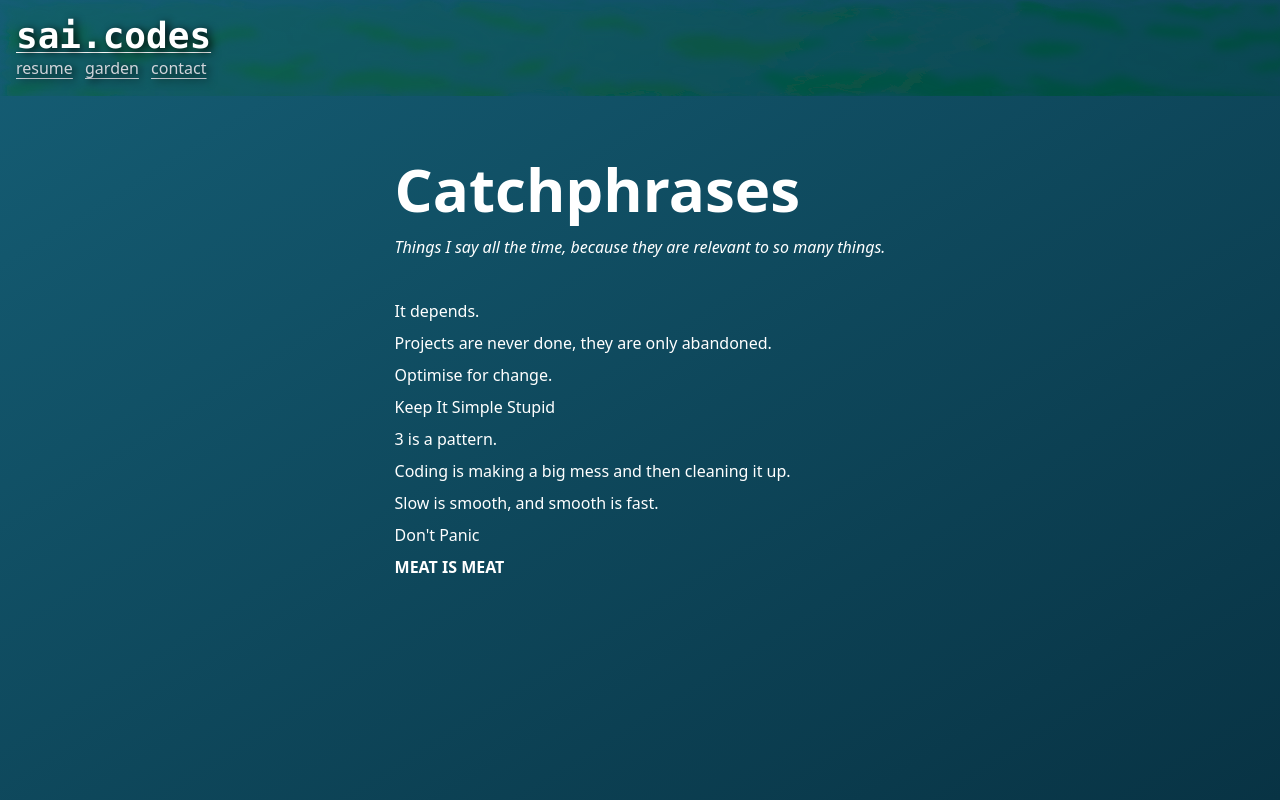
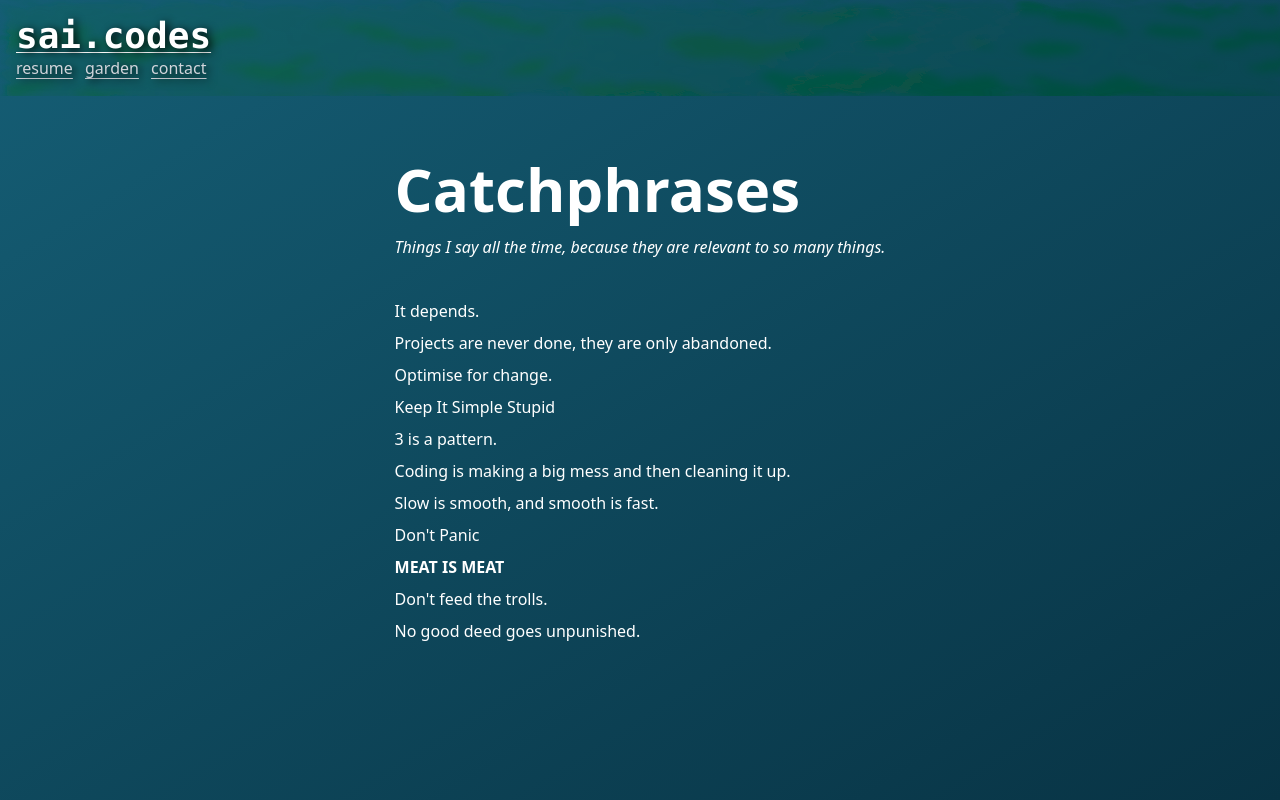
Before and after one commit to saitheninja/sai-codes, a SvelteKit app: page /garden/catchphrases in a window 1280 px wide. Built offline with nearby package versions, Linux system fonts and the light colour scheme.

Commit message:
add more catchphrases

```diff
--- a/src/routes/garden/catchphrases/+page.svelte
+++ b/src/routes/garden/catchphrases/+page.svelte
@@ -16,4 +16,6 @@
   <p>Slow is smooth, and smooth is fast.</p>
   <p>Don't Panic</p>
   <p class="font-bold">MEAT IS MEAT</p>
+  <p>Don't feed the trolls.</p>
+  <p>No good deed goes unpunished.</p>
 </div>
```
